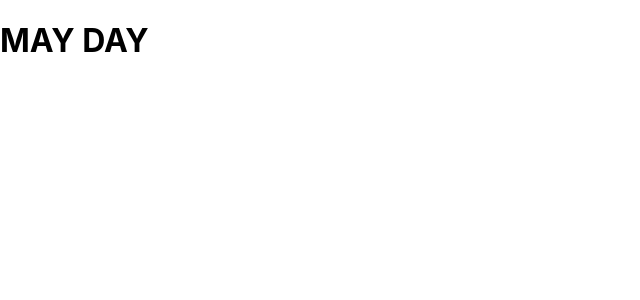
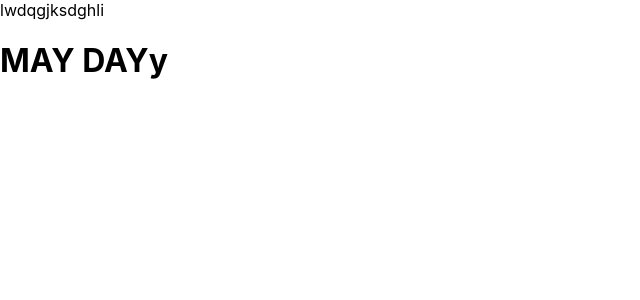
Before and after one commit to Rightone0130/Random_works, a React (Create React App) app in the folder cool_entertainment/: page / in a window 1280 px wide. Shown: the top 300 px of the page, without its empty margins (0-640 px from the left). Built offline with nearby package versions, Linux system fonts and the light colour scheme.

Commit message:
added header

```diff
--- a/cool_entertainment/src/App.js
+++ b/cool_entertainment/src/App.js
@@ -1,10 +1,12 @@
 
 import './App.css';
+import Header from './componenets/header/Header';
 
 function App() {
   return (
    <>
-   <h1>MAY DAY</h1>
+   <Header/>
+   <h1>MAY DAYy</h1>
    </>
   );
 }
--- /dev/null
+++ b/cool_entertainment/src/componenets/header/Header.js
@@ -0,0 +1,18 @@
+import React from "react";
+
+
+
+
+const Header = () => {
+
+
+
+    return(
+        <>
+        lwdqgjksdghli
+
+        </>
+    )
+}
+
+export default Header
```
Also changed, not shown: cool_entertainment/src/componenets/header/header.css (added).
